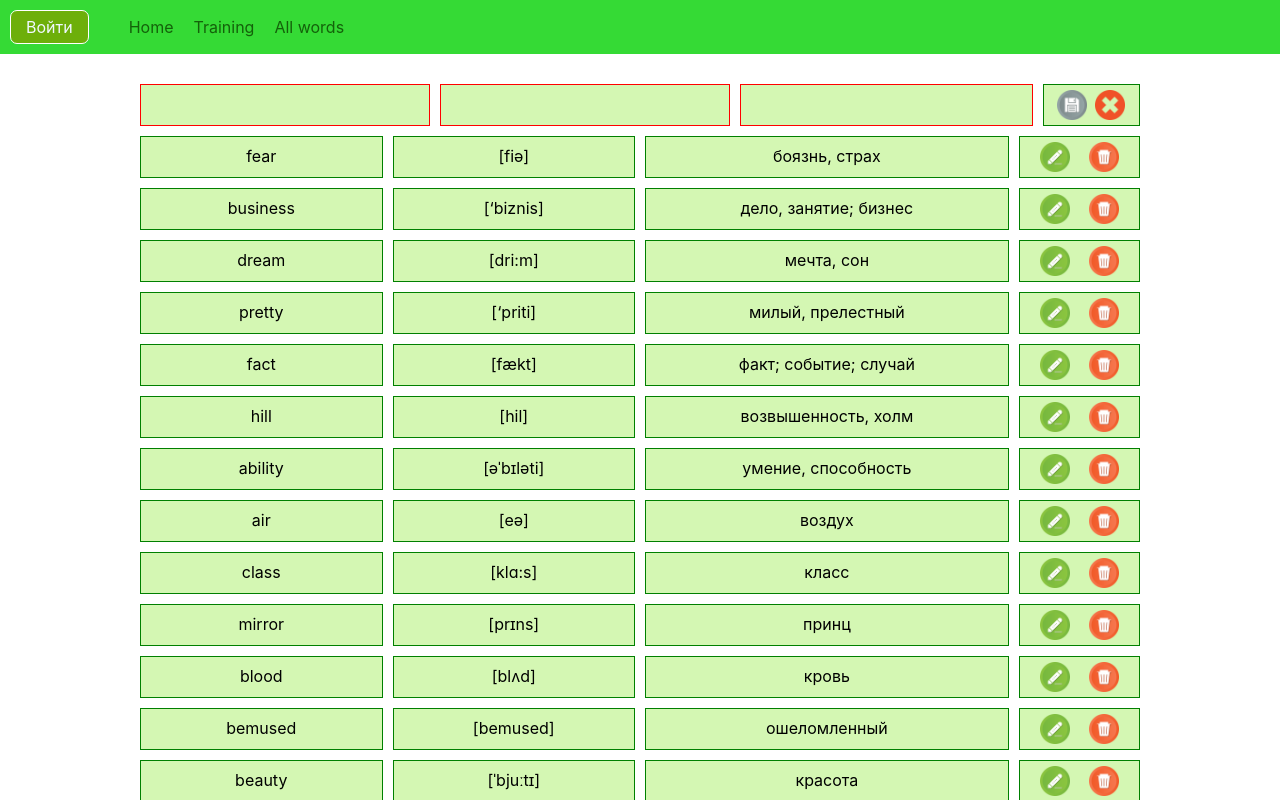
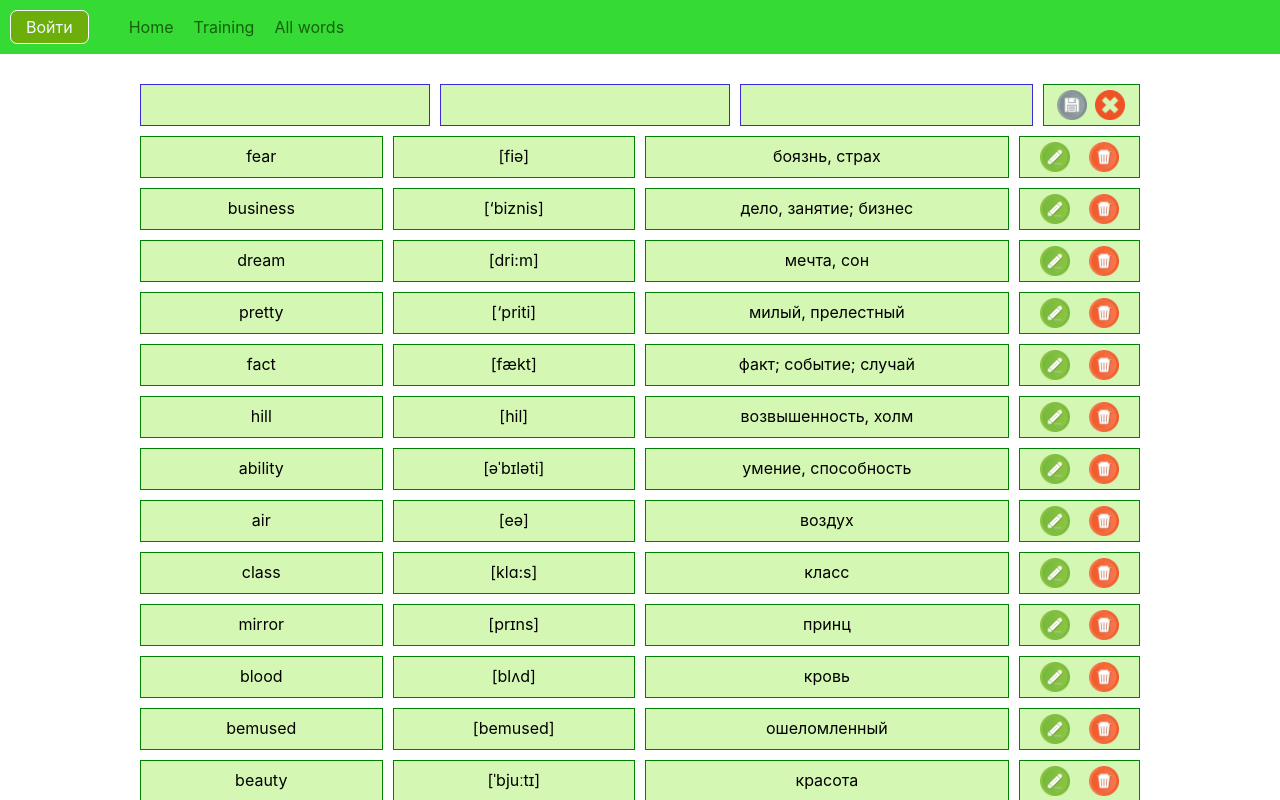
Before and after one commit to albina990/React_globalproject, a React (Create React App) app: page /table in a window 1280 px wide. Both pictures are taken after a click on the element "Add a new word". Shown: the top 800 px of the page. Built offline with nearby package versions, Linux system fonts and the light colour scheme.

Commit message:
added functionality for editing and adding words

```diff
--- a/src/components/Button/Button.jsx
+++ b/src/components/Button/Button.jsx
@@ -6,7 +6,10 @@ export default function Button(props) {
     const btnRef = useRef(null);
 
     useEffect(()=>{
-      btnRef.current.focus();
+      if(styleName === 'header__btn'){
+        btnRef.current.focus();
+      }
+
     });
 
   return (
--- a/src/components/Button/Button.module.scss
+++ b/src/components/Button/Button.module.scss
@@ -8,9 +8,6 @@
     cursor:pointer;
 
 }
-.flashcards__btn:focus{
-    background-color:rgb(154, 219, 170);
-}
 
 .header__btn{
     background-color: rgb(109, 175, 10);
@@ -20,3 +17,7 @@
     border-radius: 7px;
     cursor:pointer;
     }
+
+.header__btn:focus{
+        background-color:rgb(154, 219, 170);
+    }
--- a/src/components/Card/Card.jsx
+++ b/src/components/Card/Card.jsx
@@ -3,11 +3,13 @@ import st from "./Card.module.scss"
 import Button from "../Button/Button"
 
 export default function Card(props) {
-    const { item, styleName, index, childIndex, onChildClick} = props
+    const { key, item, styleName, index, childIndex, onChildClick} = props
 
     const handleChange = () => {
         onChildClick(index);
     }
+
+
 
         return (
             <>
--- a/src/components/RowOfTable/RowOfTable.jsx
+++ b/src/components/RowOfTable/RowOfTable.jsx
@@ -6,29 +6,60 @@ import save from "../../assets/images/save.png"
 import cancel from "../../assets/images/cancel.png"
 
 export default function RowOfTable(props) {
-    const { item, delWord , editClicked }  = props;
-    const [isEditClicked, setEdit] = useState(editClicked)
+    const { item, delWord , editClicked, saveWord, arr, childIndex}  = props;
+    const [isEditClicked, setEdit] = useState(editClicked);
+
+    let [text, setText] = useState(item);
+
+    // let [textEnglish, setTextEnglish] = useState(item.english);
+    // let [textRussian, setTextRussian] = useState(item.russian);
+    // let [textTransc, setTextTransc] = useState(item.transcription);
+
 
     const onClickEdit = () => {
         setEdit(true)
     }
 
+    const onClickCancel = () => {
+        setEdit(false)
+    }
 
-    const onClickCancel = () => {
-    setEdit(false)
+    const onChange = (e) => {
+        setText({...text,
+            [e.target.name] : e.target.value});
     }
+
+    // const onChangeEnglish = (e) => {
+    //     setTextEnglish(e.target.value)
+    // }
+
+    // const onChangeRussian = (e) => {
+    //     setTextRussian(e.target.value)
+    // }
+
+    // const onChangeTransc = (e) => {
+    //     setTextTransc(e.target.value)
+    // }
+
+    const saveNewWord = () => {
+        // let newItem = {"english" : textEnglish, "transcription" : textTransc, "russian" : textRussian, "id" : arr.length };
+        let newItem = {"english" : text['english'], "transcription" : text['transcription'], "russian" : text['russian'], "id" : `${text['english']}_${Math.random()}` };
+        saveWord(newItem, childIndex);
+        setEdit(false);
+
+    }
+
 
     return (
         <>
             {isEditClicked ? (
                 <>
                     <div className={st.table__row}>
-
-                        <input type="text" value={item ? item.english : ''} className={st.table__unit}></input>
-                        <input type="text" value={item ? item.transcription : ''} className={st.table__unit}></input>
-                        <input type="text" value={item ? item.russian : ''} className={st.table__unit}></input>
+                        <input type="text" className={st.table__unit} onChange={onChange} value={text['english']} name="english" ></input>
+                        <input type="text" onChange={onChange} value={text['transcription']} className={st.table__unit} name="transcription"></input>
+                        <input type="text" onChange={onChange} value={text['russian']} className={st.table__unit} name="russian"></input>
                         <div className={st.table__unit}>
-                            <img src={save} alt="save"></img>
+                            <img src={save} alt="save" onClick={() => saveNewWord()}></img>
                             <img src={cancel} alt="cancel" onClick={onClickCancel}></img>
                         </div>
                     </div>
--- a/src/components/RowOfTable/RowOfTable.module.scss
+++ b/src/components/RowOfTable/RowOfTable.module.scss
@@ -13,7 +13,7 @@
     }
     input.table__unit{
         text-align: left;
-        border: 1px solid red;
+        border: 1px solid rgb(60, 42, 221);
     }
     .table__unit:last-child{
         padding: 5px 10px;
--- a/src/pages/Slider/Slider.module.scss
+++ b/src/pages/Slider/Slider.module.scss
@@ -24,4 +24,5 @@
 .text{
     text-align: center;
     margin-top: 30px;
+
 }
--- a/src/pages/Table/Table.jsx
+++ b/src/pages/Table/Table.jsx
@@ -14,8 +14,21 @@ export default function Table(props) {
 
     const onClickDelete = (word) => {
         const copyArrWords = [...arrWords];
-        const copyFilterArrUsers = copyArrWords.filter((item) => item.id !== word.id);
-        setWords(copyFilterArrUsers);
+        const copyNewArrWords = copyArrWords.filter((item) => item.id !== word.id);
+        setWords(copyNewArrWords);
+    }
+
+    const onClickSave = (word, index) => {
+        const copyArrWords = [...arrWords];
+        if(!isAddClicked){
+            const copyNewArrWords = copyArrWords.filter((item, ind) => ind !== index);
+            copyNewArrWords.unshift(word);
+            setWords(copyNewArrWords);
+        } else {
+            copyArrWords.unshift(word);
+            setWords(copyArrWords);
+        }
+        setAddClicked(false);
     }
 
     return (
@@ -23,12 +36,12 @@ export default function Table(props) {
 
         <div className={st.container}>
 
-        {isAddClicked ? <RowOfTable item='' delWord={onClickDelete} editClicked='true'/>
+        {isAddClicked ? <RowOfTable arr={arr} item='' delWord={onClickDelete} editClicked='true' saveWord={onClickSave} />
         : <div className={st.table__btn} onClick={onAddClick}>
             <Button content="Add a new word" styleName='flashcards__btn'/>
         </div>}
-        {arrWords.map((item) => (
-            <RowOfTable item={item} key={item.id} delWord={onClickDelete} editClicked=''/>
+        {arrWords.map((item, index) => (
+            <RowOfTable childIndex={index} arr={arr} item={item} key={item.id} delWord={onClickDelete} editClicked='' saveWord={onClickSave}/>
         ))}
         </div>
         </>
```
